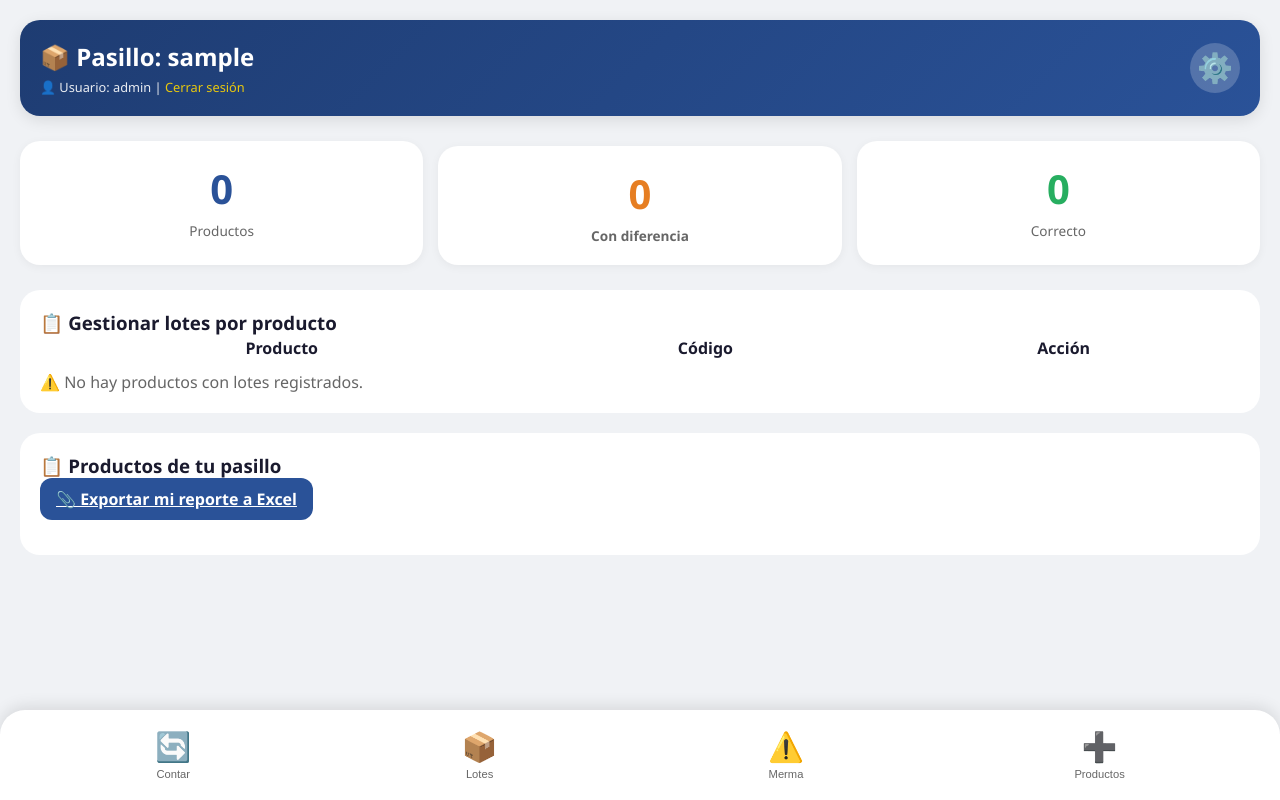
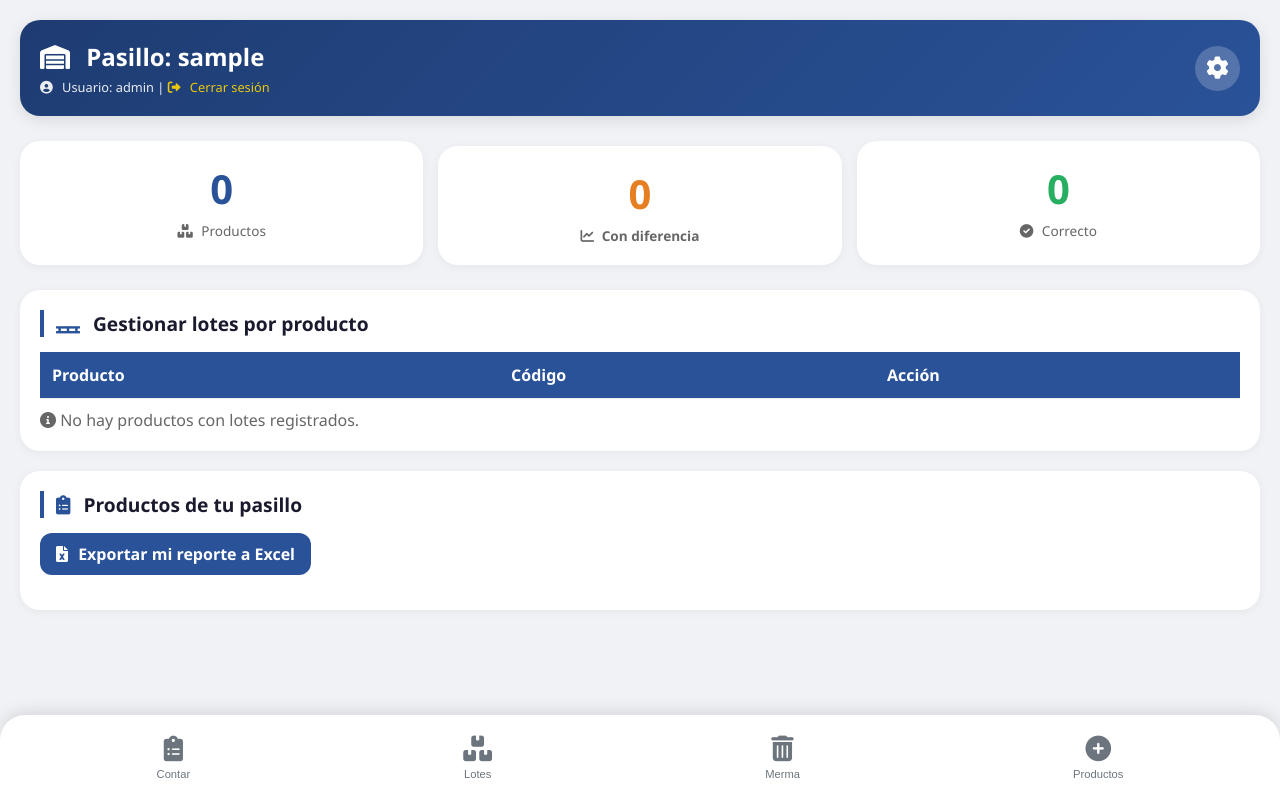
Before and after one commit to Danielblin/control-mass, a Flask app: page /user_pasillo in a window 1280 px wide. Run offline with Flask 3, Linux system fonts and the light colour scheme; a user stored in the database is signed in; data comes from the database, SQL or seed files in the repository; lists and menus that the app fills with data are empty.

Commit message:
íconos profesionales con Font Awesome

```diff
--- a/templates/user_pasillo.html
+++ b/templates/user_pasillo.html
@@ -4,6 +4,8 @@
     <meta charset="UTF-8">
     <meta name="viewport" content="width=device-width, initial-scale=1.0, user-scalable=yes">
     <title>Mi Pasillo - Control Mass</title>
+    <!-- Font Awesome 6 (íconos profesionales) -->
+    <link rel="stylesheet" href="https://cdnjs.cloudflare.com/ajax/libs/font-awesome/6.0.0-beta3/css/all.min.css">
     <style>
         * {
             margin: 0;
@@ -15,7 +17,7 @@
             font-family: 'Segoe UI', Tahoma, Geneva, Verdana, sans-serif;
             background: #f0f2f5;
             padding: 20px;
-            padding-bottom: 80px; /* Espacio para el menú inferior */
+            padding-bottom: 80px;
             color: #1a1a2e;
         }
 
@@ -37,9 +39,17 @@
             margin-bottom: 5px;
         }
 
+        .header h1 i {
+            margin-right: 10px;
+        }
+
         .header p {
             opacity: 0.9;
             font-size: 0.8rem;
+        }
+
+        .header p i {
+            margin-right: 6px;
         }
 
         .header a {
@@ -50,16 +60,17 @@
         .settings-btn {
             background: rgba(255,255,255,0.2);
             border: none;
-            font-size: 1.8rem;
+            font-size: 1.4rem;
             cursor: pointer;
             padding: 10px;
             border-radius: 50%;
-            width: 50px;
-            height: 50px;
+            width: 45px;
+            height: 45px;
             display: flex;
             align-items: center;
             justify-content: center;
             transition: background 0.2s;
+            color: white;
         }
 
         .settings-btn:hover {
@@ -99,6 +110,10 @@
             margin-top: 5px;
         }
 
+        .stat-label i {
+            margin-right: 5px;
+        }
+
         .stat-card.total .stat-number { color: #2a5298; }
         .stat-card.diferencia .stat-number { color: #e67e22; }
         .stat-card.correcto .stat-number { color: #27ae60; }
@@ -118,9 +133,54 @@
             font-size: 1rem;
         }
 
+        .alert h3 i {
+            margin-right: 8px;
+        }
+
         .alert ul {
             margin-left: 20px;
             color: #856404;
+        }
+
+        /* Tarjeta de gestión de lotes */
+        .card {
+            background: white;
+            padding: 20px;
+            border-radius: 20px;
+            margin-bottom: 20px;
+            box-shadow: 0 2px 10px rgba(0,0,0,0.05);
+        }
+
+        .card h3 {
+            margin-bottom: 15px;
+            font-size: 1.2rem;
+            border-left: 4px solid #2a5298;
+            padding-left: 12px;
+        }
+
+        .card h3 i {
+            margin-right: 8px;
+            color: #2a5298;
+        }
+
+        .table-responsive {
+            overflow-x: auto;
+        }
+
+        table {
+            width: 100%;
+            border-collapse: collapse;
+        }
+
+        th, td {
+            padding: 12px;
+            text-align: left;
+            border-bottom: 1px solid #eee;
+        }
+
+        th {
+            background: #2a5298;
+            color: white;
         }
 
         /* Lista de productos estilo tarjeta */
@@ -160,7 +220,12 @@
             color: #666;
             display: flex;
             flex-wrap: wrap;
-            gap: 10px;
+            gap: 12px;
+        }
+
+        .producto-detalle span i {
+            margin-right: 4px;
+            width: 14px;
         }
 
         .codigo-barras {
@@ -185,6 +250,10 @@
         .diferencia.positiva { color: #27ae60; }
         .diferencia.cero { color: #6c757d; }
 
+        .diferencia i {
+            margin-right: 4px;
+        }
+
         .producto-acciones {
             display: flex;
             gap: 8px;
@@ -199,13 +268,16 @@
             transition: background 0.2s, transform 0.1s;
             display: inline-block;
             text-align: center;
+            text-decoration: none;
         }
 
         .btn-primary { background: #2a5298; color: white; }
         .btn-primary:hover { background: #1e3c72; }
+        .btn-primary i { margin-right: 6px; }
 
         .btn-danger { background: #e74c3c; color: white; }
         .btn-danger:hover { background: #c0392b; }
+        .btn-danger i { margin-right: 6px; }
 
         .btn-sm { padding: 5px 12px; font-size: 0.8rem; }
 
@@ -234,6 +306,7 @@
             padding: 8px 12px;
             border-radius: 12px;
             transition: background 0.2s;
+            color: #6c757d;
         }
 
         .menu-item:hover {
@@ -241,17 +314,19 @@
         }
 
         .menu-icon {
-            font-size: 1.8rem;
+            font-size: 1.6rem;
         }
 
         .menu-label {
             font-size: 0.7rem;
             margin-top: 4px;
-            color: #666;
+        }
+
+        .menu-item.active {
+            color: #2a5298;
         }
 
         .menu-item.active .menu-label {
-            color: #2a5298;
             font-weight: bold;
         }
 
@@ -294,6 +369,11 @@
             padding-left: 10px;
         }
 
+        .modal-header h3 i {
+            margin-right: 8px;
+            color: #2a5298;
+        }
+
         .close-modal {
             background: none;
             border: none;
@@ -331,12 +411,24 @@
             margin-bottom: 15px;
         }
 
+        .btn-info {
+            background: #17a2b8;
+            color: white;
+            text-decoration: none;
+            display: inline-block;
+        }
+
+        .btn-info:hover {
+            background: #138496;
+        }
+
         /* Responsive */
         @media (max-width: 768px) {
             body { padding: 12px; padding-bottom: 80px; }
             .producto-card { flex-direction: column; align-items: flex-start; gap: 10px; }
             .producto-acciones { width: 100%; justify-content: flex-end; }
             .stat-number { font-size: 1.8rem; }
+            .menu-icon { font-size: 1.3rem; }
         }
     </style>
 </head>
@@ -344,41 +436,43 @@
     <!-- Header con ajustes -->
     <div class="header">
         <div>
-            <h1>📦 Pasillo: {{ pasillo }}</h1>
-            <p>👤 Usuario: {{ usuario }} | <a href="/logout" style="color:#ffd700;">Cerrar sesión</a></p>
+            <h1><i class="fas fa-warehouse"></i> Pasillo: {{ pasillo }}</h1>
+            <p><i class="fas fa-user-circle"></i> Usuario: {{ usuario }} | <a href="/logout"><i class="fas fa-sign-out-alt"></i> Cerrar sesión</a></p>
         </div>
-        <button class="settings-btn" onclick="alert('⚙️ Ajustes en desarrollo')">⚙️</button>
+        <button class="settings-btn" onclick="alert('⚙️ Ajustes en desarrollo')">
+            <i class="fas fa-cog"></i>
+        </button>
     </div>
 
     <!-- Estadísticas -->
     <div class="stats-grid">
         <div class="stat-card total">
             <div class="stat-number">{{ productos|length }}</div>
-            <div class="stat-label">Productos</div>
+            <div class="stat-label"><i class="fas fa-boxes"></i> Productos</div>
         </div>
         <div class="stat-card diferencia">
             <div class="stat-number">{{ productos|selectattr('5', '!=', 0)|list|length }}</div>
-            <div class="stat-label">Con diferencia</div>
+            <div class="stat-label"><i class="fas fa-chart-line"></i> Con diferencia</div>
         </div>
         <div class="stat-card correcto">
             <div class="stat-number">{{ productos|selectattr('5', '==', 0)|list|length }}</div>
-            <div class="stat-label">Correcto</div>
+            <div class="stat-label"><i class="fas fa-check-circle"></i> Correcto</div>
         </div>
     </div>
 
     <!-- Alertas -->
     {% if alertas %}
     <div class="alert">
-        <h3>⚠️ ALERTAS DE VENCIMIENTO (próximos 7 días)</h3>
+        <h3><i class="fas fa-exclamation-triangle"></i> ALERTAS DE VENCIMIENTO (próximos 7 días)</h3>
         <ul>{% for a in alertas %}<li><strong>{{ a[0] }}</strong> - {{ a[2] }} unidades vencen el {{ a[1] }}</li>{% endfor %}</ul>
     </div>
     {% endif %}
 
     <!-- Gestión de lotes -->
-    <div id="gestion-lotes" class="card" style="background:white; padding:20px; border-radius:20px; margin-bottom:20px;">
-        <h3>📋 Gestionar lotes por producto</h3>
+    <div class="card">
+        <h3><i class="fas fa-pallet"></i> Gestionar lotes por producto</h3>
         <div class="table-responsive">
-            <table style="width:100%">
+            <table>
                 <thead>
                     <tr><th>Producto</th><th>Código</th><th>Acción</th></tr>
                 </thead>
@@ -387,22 +481,22 @@
                     <tr>
                         <td>{{ p[1] }}</td>
                         <td><span class="codigo-barras">{{ p[0] }}</span></td>
-                        <td><a href="/gestionar_lotes/{{ p[0] }}" class="btn btn-primary btn-sm">📦 Gestionar lotes</a></td>
+                        <td><a href="/gestionar_lotes/{{ p[0] }}" class="btn btn-primary btn-sm"><i class="fas fa-edit"></i> Gestionar lotes</a></td>
                     </tr>
                     {% endfor %}
                 </tbody>
             </table>
         </div>
         {% if productos_con_lotes|length == 0 %}
-        <p style="margin-top:10px; color:#666;">⚠️ No hay productos con lotes registrados.</p>
+        <p style="margin-top:10px; color:#666;"><i class="fas fa-info-circle"></i> No hay productos con lotes registrados.</p>
         {% endif %}
     </div>
 
     <!-- Lista de productos -->
-    <div class="card" style="background:white; padding:20px; border-radius:20px;">
-        <h3>📋 Productos de tu pasillo</h3>
+    <div class="card">
+        <h3><i class="fas fa-clipboard-list"></i> Productos de tu pasillo</h3>
         <div style="margin-bottom:15px;">
-            <a href="/exportar_excel" class="btn btn-primary">📎 Exportar mi reporte a Excel</a>
+            <a href="/exportar_excel" class="btn btn-primary"><i class="fas fa-file-excel"></i> Exportar mi reporte a Excel</a>
         </div>
         <div class="productos-grid">
             {% for p in productos %}
@@ -410,25 +504,25 @@
                 <div class="producto-info">
                     <div class="producto-nombre">{{ p[1] }}</div>
                     <div class="producto-detalle">
-                        <span>💰 S/ {{ p[2] }}</span>
-                        <span>📦 {{ p[3] if p[3] else 'No registrado' }}</span>
-                        <span>🎯 <span class="stock-actual">{{ p[4] }} unidades</span></span>
+                        <span><i class="fas fa-tag"></i> S/ {{ p[2] }}</span>
+                        <span><i class="fas fa-cube"></i> {{ p[3] if p[3] else 'No registrado' }}</span>
+                        <span><i class="fas fa-box"></i> <span class="stock-actual">{{ p[4] }} unidades</span></span>
                     </div>
                     <div class="diferencia
                         {% if p[5] < 0 %}negativa
                         {% elif p[5] > 0 %}positiva
                         {% else %}cero{% endif %}">
                         {% if p[5] < 0 %}
-                            🔻 {{ p[5] }} (faltante)
+                            <i class="fas fa-arrow-down"></i> {{ p[5] }} (faltante)
                         {% elif p[5] > 0 %}
-                            🔺 +{{ p[5] }} (sobrante)
+                            <i class="fas fa-arrow-up"></i> +{{ p[5] }} (sobrante)
                         {% else %}
-                            ✅ 0 (correcto)
+                            <i class="fas fa-check"></i> 0 (correcto)
                         {% endif %}
                     </div>
                 </div>
                 <div class="producto-acciones">
-                    <a href="/eliminar_producto/{{ p[0] }}" class="btn btn-danger btn-sm" onclick="return confirm('¿Eliminar este producto y todos sus registros?')">🗑️ Eliminar</a>
+                    <a href="/eliminar_producto/{{ p[0] }}" class="btn btn-danger btn-sm" onclick="return confirm('¿Eliminar este producto y todos sus registros?')"><i class="fas fa-trash-alt"></i> Eliminar</a>
                 </div>
             </div>
             {% endfor %}
@@ -438,19 +532,19 @@
     <!-- Menú inferior -->
     <div class="bottom-menu">
         <button class="menu-item" onclick="abrirModal('conteo')">
-            <div class="menu-icon">🔄</div>
+            <div class="menu-icon"><i class="fas fa-clipboard-list"></i></div>
             <div class="menu-label">Contar</div>
         </button>
         <button class="menu-item" onclick="abrirModal('lote')">
-            <div class="menu-icon">📦</div>
+            <div class="menu-icon"><i class="fas fa-boxes"></i></div>
             <div class="menu-label">Lotes</div>
         </button>
         <button class="menu-item" onclick="abrirModal('merma')">
-            <div class="menu-icon">⚠️</div>
+            <div class="menu-icon"><i class="fas fa-trash-alt"></i></div>
             <div class="menu-label">Merma</div>
         </button>
         <button class="menu-item" onclick="abrirModal('producto')">
-            <div class="menu-icon">➕</div>
+            <div class="menu-icon"><i class="fas fa-plus-circle"></i></div>
             <div class="menu-label">Productos</div>
         </button>
     </div>
@@ -459,8 +553,8 @@
     <div id="modal-conteo" class="modal">
         <div class="modal-content">
             <div class="modal-header">
-                <h3>🔄 Registrar conteo diario</h3>
-                <button class="close-modal" onclick="cerrarModal('conteo')">✖</button>
+                <h3><i class="fas fa-clipboard-list"></i> Registrar conteo diario</h3>
+                <button class="close-modal" onclick="cerrarModal('conteo')"><i class="fas fa-times"></i></button>
             </div>
             <form method="POST" action="/registrar_conteo">
                 <div class="form-group">
@@ -480,10 +574,10 @@
                     <label>Stock que contaste</label>
                     <input type="number" name="stock_contado" placeholder="0" required>
                 </div>
-                <button type="submit" class="btn btn-primary" style="width:100%">Registrar conteo</button>
+                <button type="submit" class="btn btn-primary" style="width:100%"><i class="fas fa-save"></i> Registrar conteo</button>
             </form>
             <div style="margin-top:15px; text-align:center;">
-                <a href="/ver_conteos" class="btn btn-info" style="background:#17a2b8; color:white; padding:10px; border-radius:12px; text-decoration:none;">📊 Ver historial de conteos</a>
+                <a href="/ver_conteos" class="btn btn-info" style="background:#17a2b8; color:white; padding:10px; border-radius:12px; text-decoration:none; display:inline-block;"><i class="fas fa-chart-bar"></i> Ver historial de conteos</a>
             </div>
         </div>
     </div>
@@ -492,8 +586,8 @@
     <div id="modal-lote" class="modal">
         <div class="modal-content">
             <div class="modal-header">
-                <h3>📦 Registrar nuevo lote</h3>
-                <button class="close-modal" onclick="cerrarModal('lote')">✖</button>
+                <h3><i class="fas fa-boxes"></i> Registrar nuevo lote</h3>
+                <button class="close-modal" onclick="cerrarModal('lote')"><i class="fas fa-times"></i></button>
             </div>
             <form method="POST" action="/registrar_lote">
                 <div class="form-group">
@@ -513,7 +607,7 @@
                     <label>Cantidad</label>
                     <input type="number" name="cantidad" placeholder="0" required>
                 </div>
-                <button type="submit" class="btn btn-primary" style="width:100%">Registrar lote</button>
+                <button type="submit" class="btn btn-primary" style="width:100%"><i class="fas fa-save"></i> Registrar lote</button>
             </form>
         </div>
     </div>
@@ -522,8 +616,8 @@
     <div id="modal-merma" class="modal">
         <div class="modal-content">
             <div class="modal-header">
-                <h3>⚠️ Registrar merma</h3>
-                <button class="close-modal" onclick="cerrarModal('merma')">✖</button>
+                <h3><i class="fas fa-trash-alt"></i> Registrar merma</h3>
+                <button class="close-modal" onclick="cerrarModal('merma')"><i class="fas fa-times"></i></button>
             </div>
             <form method="POST" action="/registrar_merma">
                 <div class="form-group">
@@ -547,7 +641,7 @@
                         <option value="extraviado">Extraviado</option>
                     </select>
                 </div>
-                <button type="submit" class="btn btn-primary" style="width:100%">Registrar merma</button>
+                <button type="submit" class="btn btn-primary" style="width:100%"><i class="fas fa-save"></i> Registrar merma</button>
             </form>
         </div>
     </div>
@@ -556,8 +650,8 @@
     <div id="modal-producto" class="modal">
         <div class="modal-content">
             <div class="modal-header">
-                <h3>➕ Agregar nuevo producto</h3>
-                <button class="close-modal" onclick="cerrarModal('producto')">✖</button>
+                <h3><i class="fas fa-plus-circle"></i> Agregar nuevo producto</h3>
+                <button class="close-modal" onclick="cerrarModal('producto')"><i class="fas fa-times"></i></button>
             </div>
             <form method="POST" action="/agregar_producto">
                 <div class="form-group">
@@ -577,7 +671,7 @@
                     <input type="text" name="uxb" placeholder="Ej: CJ 24 UN">
                 </div>
                 <input type="hidden" name="pasillo" value="{{ pasillo }}">
-                <button type="submit" class="btn btn-primary" style="width:100%">Agregar producto</button>
+                <button type="submit" class="btn btn-primary" style="width:100%"><i class="fas fa-save"></i> Agregar producto</button>
             </form>
         </div>
     </div>
@@ -589,7 +683,6 @@
         function cerrarModal(tipo) {
             document.getElementById('modal-' + tipo).style.display = 'none';
         }
-        // Cerrar modal si se hace clic fuera del contenido
         window.onclick = function(event) {
             if (event.target.classList.contains('modal')) {
                 event.target.style.display = 'none';
```
